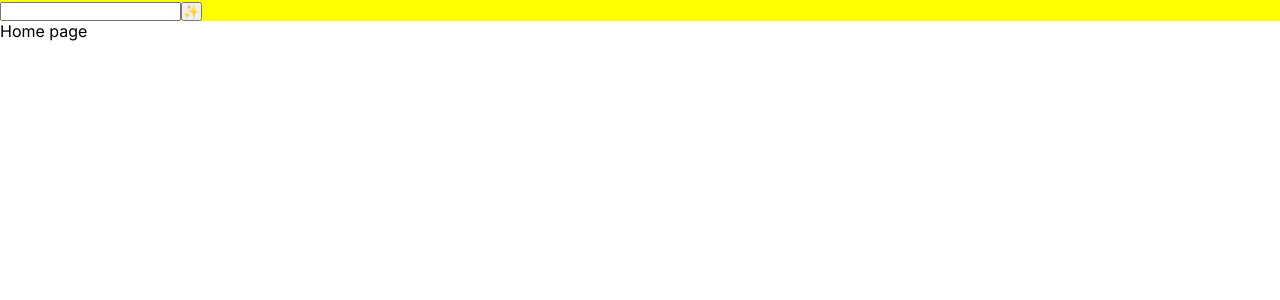
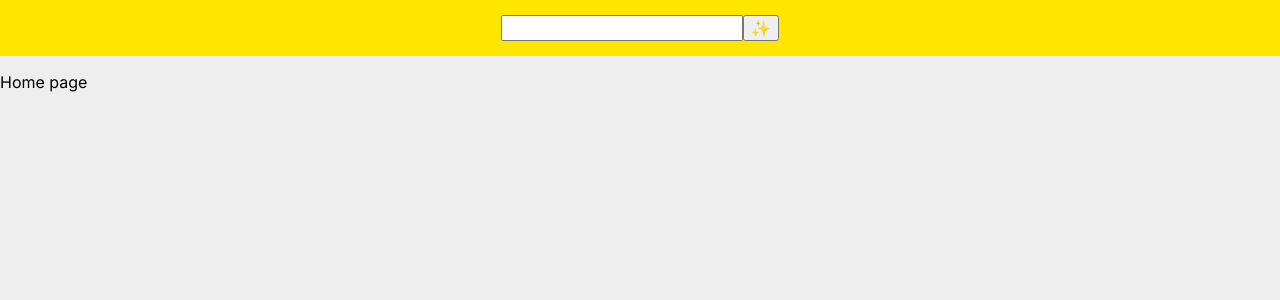
Before and after one commit to pabloppizarro/meli-products-finder, a Next.js app: page / in a window 1280 px wide. Shown: the top 300 px of the page. Built offline with nearby package versions, Linux system fonts and the light colour scheme.

Commit message:
added sass, compiler options and basic colors

```diff
--- a/next.config.mjs
+++ b/next.config.mjs
@@ -1,4 +1,13 @@
 /** @type {import('next').NextConfig} */
-const nextConfig = {};
+import * as path from 'path'
+import { fileURLToPath } from 'url';
+
+const __filename = fileURLToPath(import.meta.url);
+const __dirname = path.dirname(__filename);
+const nextConfig = {
+    sassOptions: {
+        includePaths: [path.join(__dirname, 'styles')],
+      },
+};
 
 export default nextConfig;
--- a/package.json
+++ b/package.json
@@ -14,7 +14,7 @@
     "react-dom": "^18"
   },
   "devDependencies": {
-    "@types/node": "^20",
+    "@types/node": "^20.11.16",
     "@types/react": "^18",
     "@types/react-dom": "^18",
     "eslint": "^8",
--- a/src/app/globals.scss
+++ b/src/app/globals.scss
@@ -1,34 +1,59 @@
+@use 'styles/colors' as *;
 :root {
-  --max-width: 1100px;
   --font-mono: ui-monospace, Menlo, Monaco, "Cascadia Mono", "Segoe UI Mono",
     "Roboto Mono", "Oxygen Mono", "Ubuntu Monospace", "Source Code Pro",
     "Fira Mono", "Droid Sans Mono", "Courier New", monospace;
 
-  --primary-color: yellow;
 }
 
 * {
+  min-width: 0;
+  font: inherit;
+}
+*,
+*::before,
+*::after {
   box-sizing: border-box;
-  padding: 0;
-  margin: 0;
 }
 
-html,
-body {
-  max-width: 100vw;
-  overflow-x: hidden;
+img,
+video,
+svg {
+  display: block;
+  height: auto;
+  max-width: 100%;
+}
+
+h1,
+h2,
+h3,
+h4,
+h5,
+h6 {
+  text-wrap: balance;
+}
+
+p {
+  text-wrap: pretty;
 }
 
 body {
-}
+  margin: 0;
+  min-height: 100dvh;
+  background-color: $grey-light;
 
-header {
-  background-color: var(--primary-color);
-}
+  header{
+    background-color: $primary-color;
+    min-height: 56px;
+    display: grid;
+    justify-items: center;
 
-a {
-  color: inherit;
-  text-decoration: none;
+    .nav-container{
+      display: flex;
+      align-items: center;
+      height: 100%;
+    }
+  }
 }
 /*Desktop */
 @media (min-width: 1120px) and (max-width: 1920px) {
--- /dev/null
+++ b/styles/_colors.scss
@@ -0,0 +1,7 @@
+
+$primary-color: #ffe600;
+$grey-light: #eeeeee;
+$grey-medium: #999999;
+$grey-dark: #333333;
+$primary-color: #ffe600;
+$button-primary: #3483fa;
```
Also changed, not shown: src/app/page.module.scss (renamed from src/app/page.module.css), 1 other file (tests, documents, lock files or other folders).
